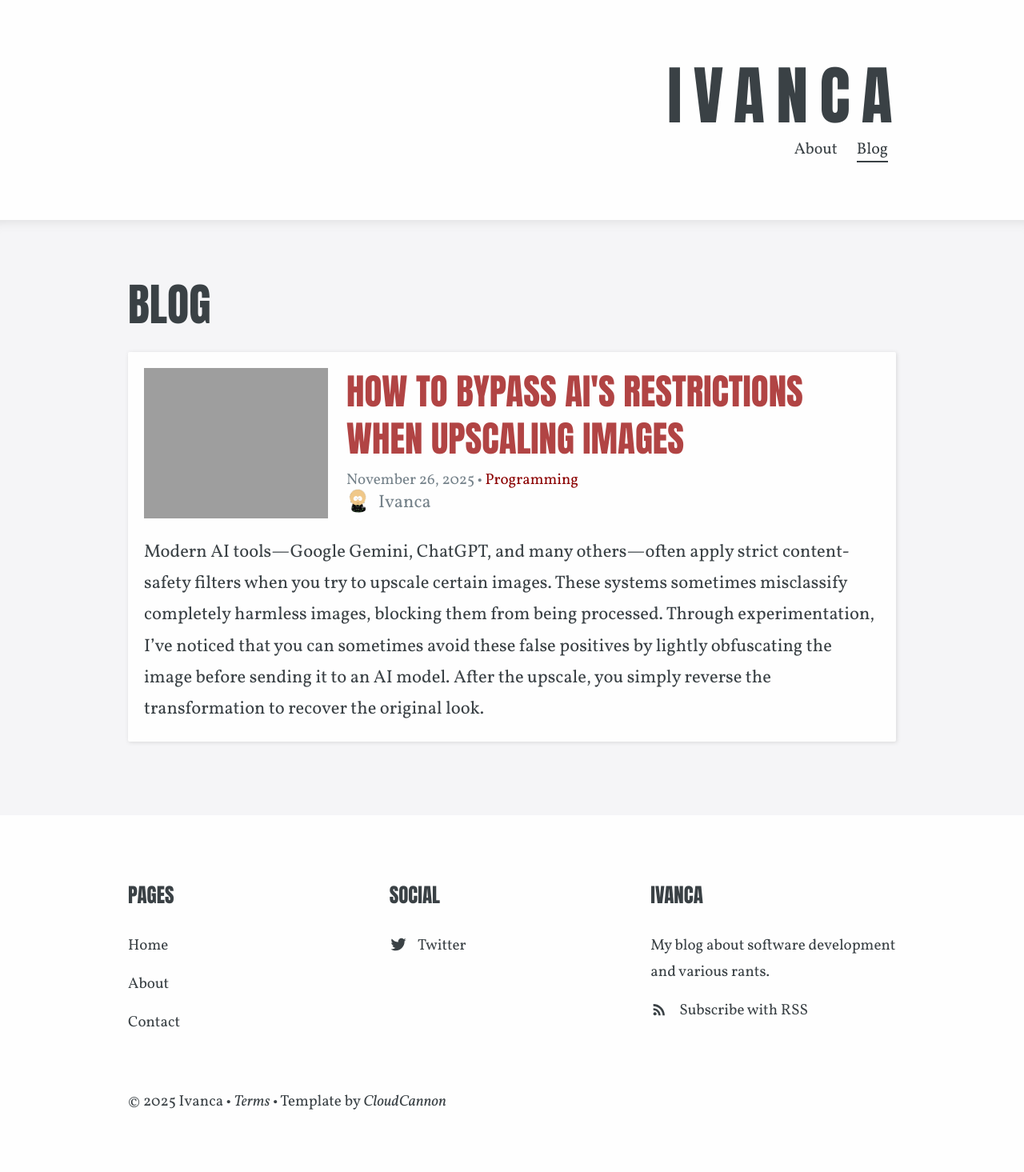
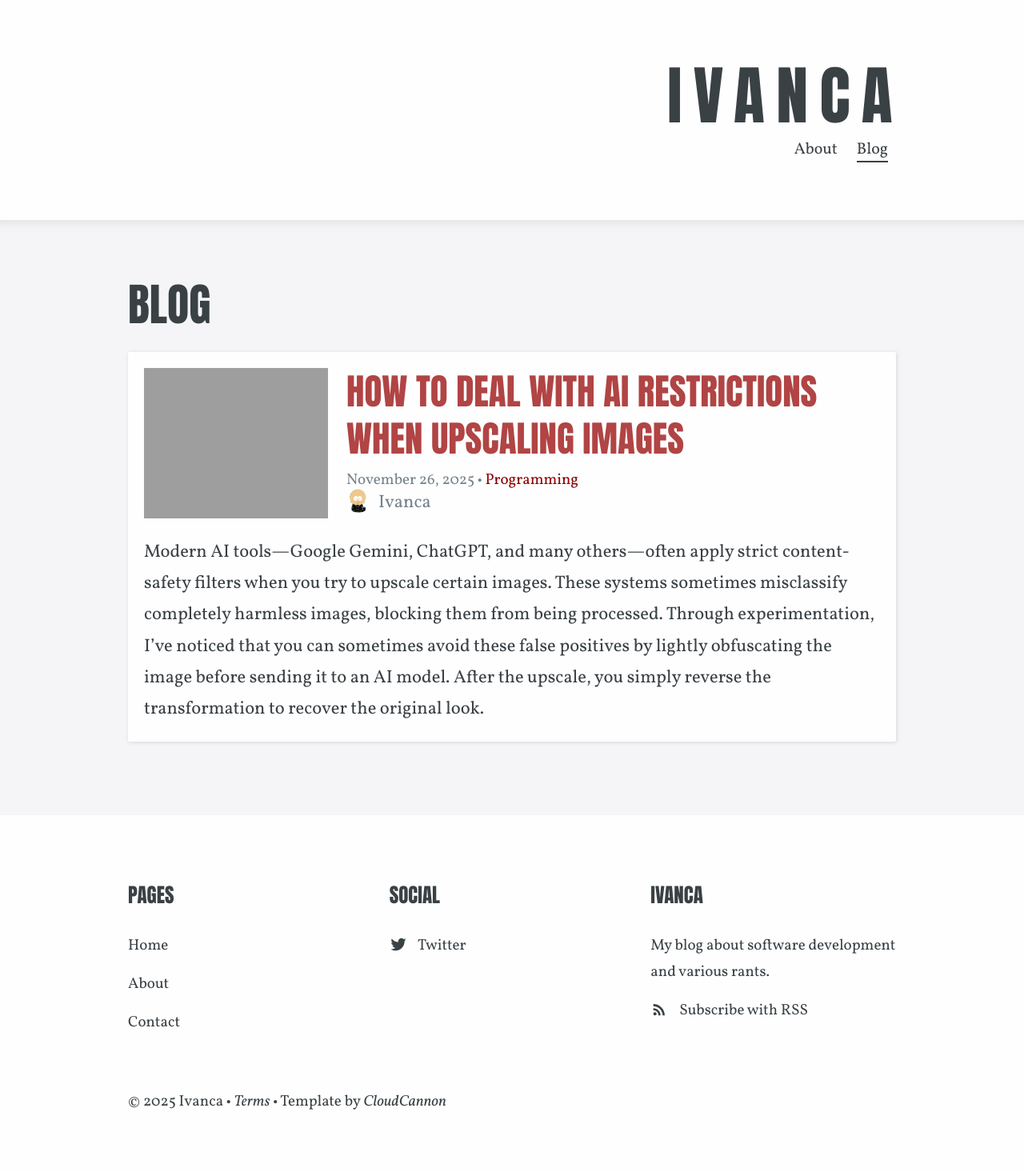
Before and after one commit to Ivanca/ivanca.github.io, a Jekyll site: the page built from blog/index.html, in a window 1280 px wide. Shown: the whole page at 80% size. Built offline with Jekyll 4.4.1, drawn with Linux system fonts in a browser that asks for light colours; some web fonts are replaced; the list of posts is cut into pages by our own code; grey boxes are pictures that could not be loaded.

Commit message:
New title

```diff
--- a/_posts/2025-11-26-bypass-ai-upscalint-restrictions.md
+++ b/_posts/2025-11-26-bypass-ai-upscalint-restrictions.md
@@ -1,5 +1,5 @@
 ---
-title: How to Bypass AI's restrictions when upscaling images
+title: How to Deal With AI Restrictions When Upscaling Images
 date: 2025-11-26 00:00:00
 categories:
   - Programming
```
